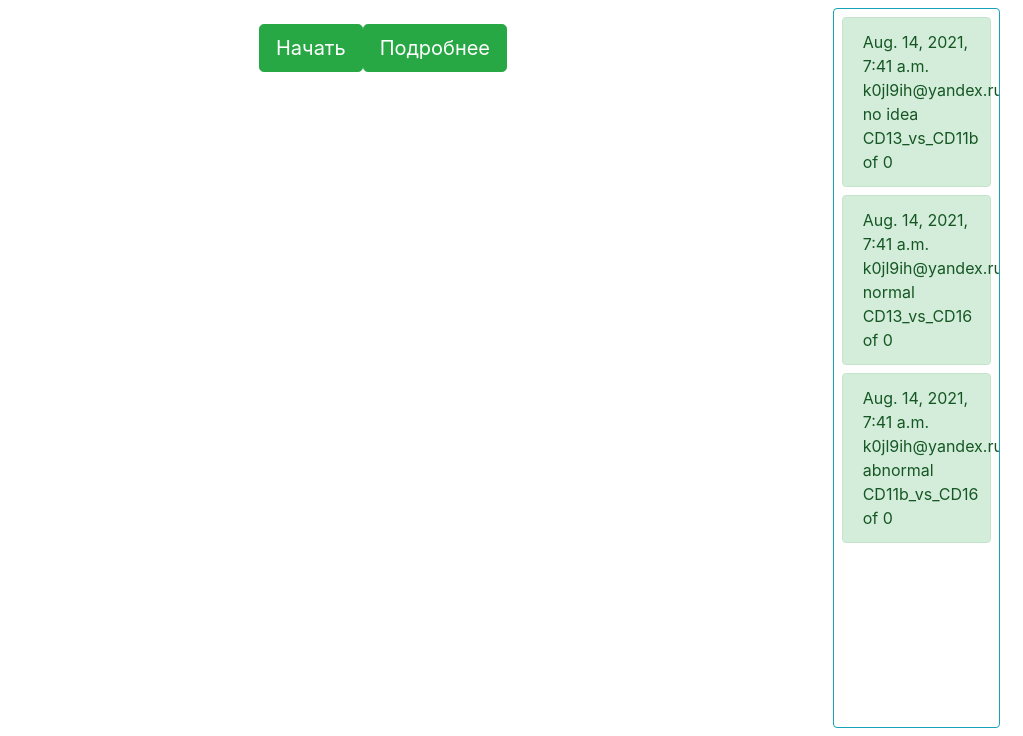
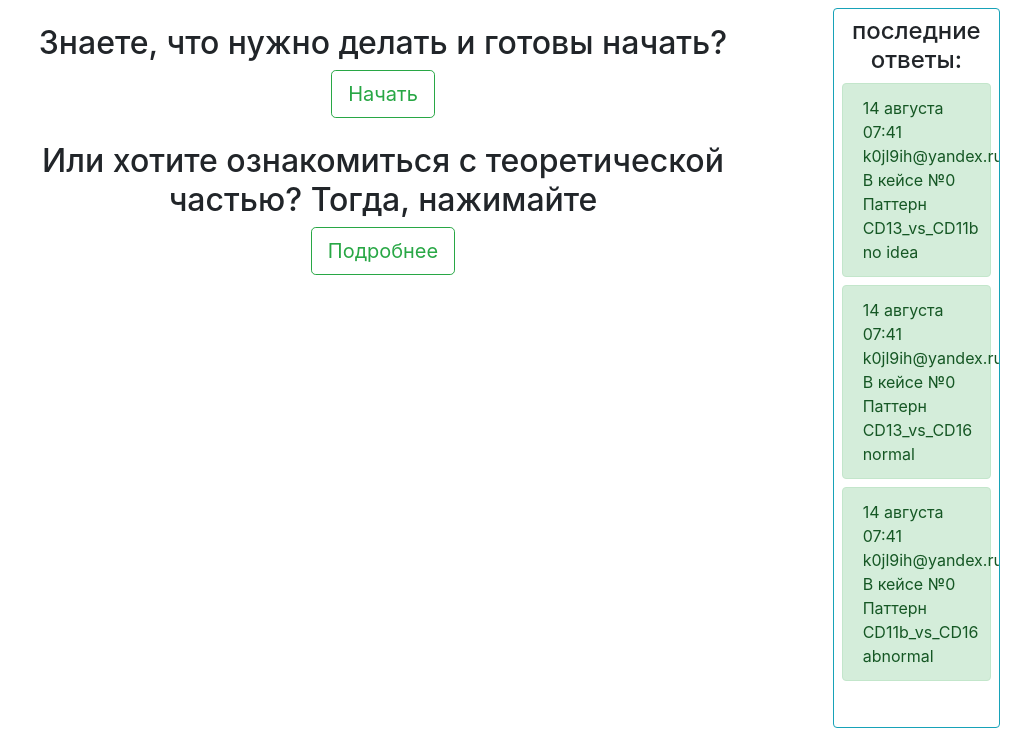
Before and after one commit to fre3zz/mds_check, a Django app: page / in a window 1280 px wide. Shown: the part 76-812 px from the top of the page, without its empty margins (257-1280 px from the left). Run offline with Django 3.2, Linux system fonts and the light colour scheme; data comes from the database, SQL or seed files in the repository; parts of the project's set-up code (start-up, migrations or seed data) failed here and were passed over; some libraries are stand-ins or nearby versions.

Commit message:
about page and random case view

```diff
--- a/conf/settings.py
+++ b/conf/settings.py
@@ -142,7 +142,7 @@ AUTH_PASSWORD_VALIDATORS = [
 # Internationalization
 # https://docs.djangoproject.com/en/3.2/topics/i18n/
 
-LANGUAGE_CODE = 'en-us'
+LANGUAGE_CODE = 'ru-ru'
 
 TIME_ZONE = 'UTC'
 
--- a/mdscheck/forms.py
+++ b/mdscheck/forms.py
@@ -22,8 +22,11 @@ class PatternCheck(forms.Form):
     def __init__(self, *args, **kwargs):
         super().__init__(*args, **kwargs)
         self.helper = helper.FormHelper()
-        self.helper.field_class = 'ml-4'
+
+        self.helper.field_class = 'ml-4 text-left'
         self.helper.label_class = 'ml-4'
+
+
 
     case_id = forms.IntegerField(widget=forms.HiddenInput())
     is_normal_cd13cd11b = forms.ChoiceField(
--- a/mdscheck/templates/mdscheck/index.html
+++ b/mdscheck/templates/mdscheck/index.html
@@ -1,21 +1,24 @@
 {% extends 'mdscheck/base.html' %}
 {% block content %}
-    <div class="mt-4 row justify-content-center">
-        <a class="btn btn-success btn-lg" href="{% url 'mds_check:random_mds_case'%}" role="button">Начать</a>
-        <a class="btn btn-success btn-lg" href="{% url 'mds_check:about' %}">Подробнее</a>
+    <div class="mt-4" align="center">
+            <h2 align="center">Знаете, что нужно делать и готовы начать?</h2>
+            <a class="btn btn-outline-success btn-lg" href="{% url 'mds_check:random_mds_case'%}" role="button" >Начать</a>
+            <h2 class = 'mt-4'>Или хотите ознакомиться с теоретической частью? Тогда, нажимайте</h2>
+            <a class="btn btn-outline-success btn-lg" href="{% url 'mds_check:about' %}">Подробнее</a>
     </div>
 {% endblock %}
 {% block comments %}
     <div class="overflow-auto m-2 border border-info rounded", style="height: 90vh">
-
+        {% if decisions %}
+            <h4 class="mt-2" align="center">последние ответы:</h4>
         {% for decision in decisions %}
             <div class="alert alert-success m-2" role="alert">
-        <p class="m-0">{{ decision.posted_date }}</p>
-        <p class="m-0">{{ decision.responder_email }}</p>
-        <p class="m-0">{{ decision.get_decision_display }}</p>
-        <p class="m-0">{{ decision.image.get_name_display }} of {{ decision.image.case.number }}</p>
+        <p class="m-0">{{ decision.posted_date|date:"d E H:i" }} {{ decision.responder_email }}:</p>
+                <p class="m-0">В кейсе №{{ decision.image.case.number }}</p>
+                <p class="m-0">Паттерн {{ decision.image.get_name_display }} {{ decision.get_decision_display }}</p>
             </div>
         {% endfor %}
+        {% endif %}
 
     </div>
 {% endblock %}
--- a/mdscheck/views.py
+++ b/mdscheck/views.py
@@ -68,7 +68,7 @@ class RandomMdsCaseView(View):
         file_number = os.path.basename(random_case.pdf_file.name).split('-')[0]
 
         # 5 случайных доноров - для показа в карусели
-        random_donors = random.sample(set(cases.filter(is_donor=True)), 3)
+        random_donors = random.sample(set(cases.filter(is_donor=True)), 5)
 
         context = {
             'form': form,
--- a/static/css/tooltip.css
+++ b/static/css/tooltip.css
@@ -1,3 +1,3 @@
 .tooltip-inner {
-    max-width: 1000px !important; //define whatever width you want
+    max-width: max-content !important; //define whatever width you want
 }
```
Also changed, not shown: mdscheck/templates/mdscheck/about.html (+9 -9 lines), mdscheck/templates/mdscheck/mdscase.html (+22 -18 lines).
